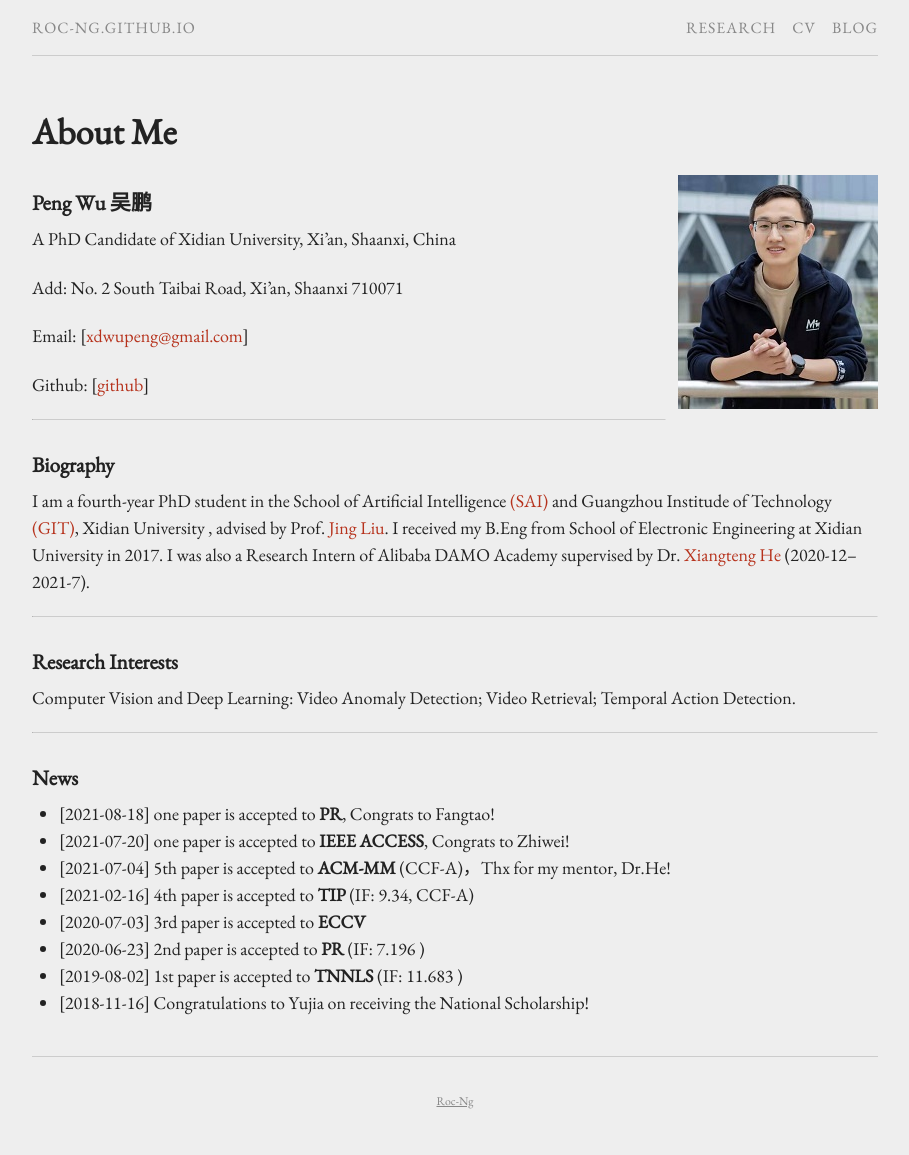
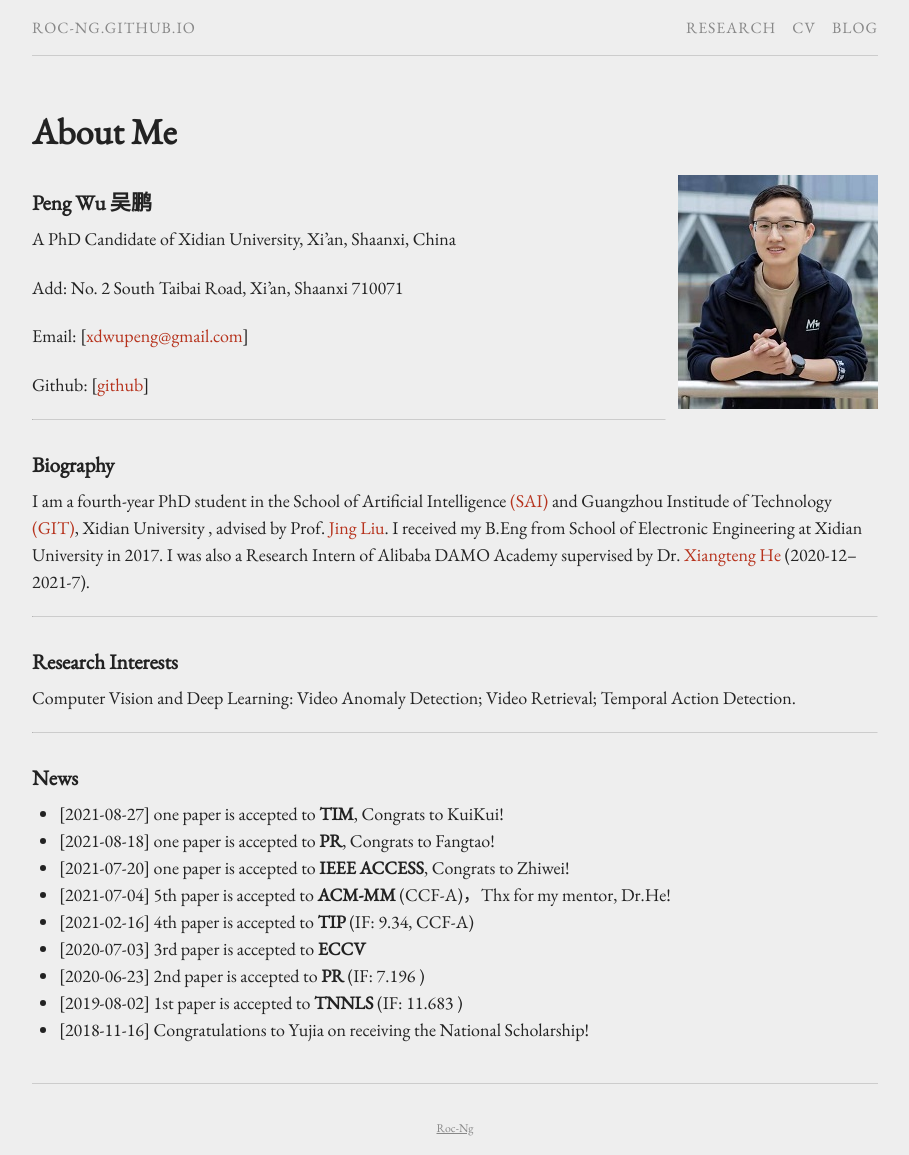
Before and after one commit to Roc-Ng/Roc-Ng.github.io, a Jekyll site: the page built from index.md, in a window 1280 px wide. Shown: the whole page, without its empty margins (185-1094 px from the left). Built offline with Jekyll 4.4.1, drawn with Linux system fonts in a browser that asks for light colours; before the commit the page ends 1128 px from its top, so only the background shows below that.

Commit message:
Update index.md

```diff
--- a/index.md
+++ b/index.md
@@ -31,6 +31,7 @@ Computer Vision and Deep Learning: Video Anomaly Detection; Video Retrieval; Tem
 ------
 
 ### News
++ [2021-08-27]  one paper is accepted to **TIM**, Congrats to KuiKui!
 + [2021-08-18]  one paper is accepted to **PR**, Congrats to Fangtao!
 + [2021-07-20]  one paper is accepted to **IEEE ACCESS**, Congrats to Zhiwei!
 + [2021-07-04]  5th paper is accepted to **ACM-MM** (CCF-A)，Thx for my mentor, Dr.He!
```
